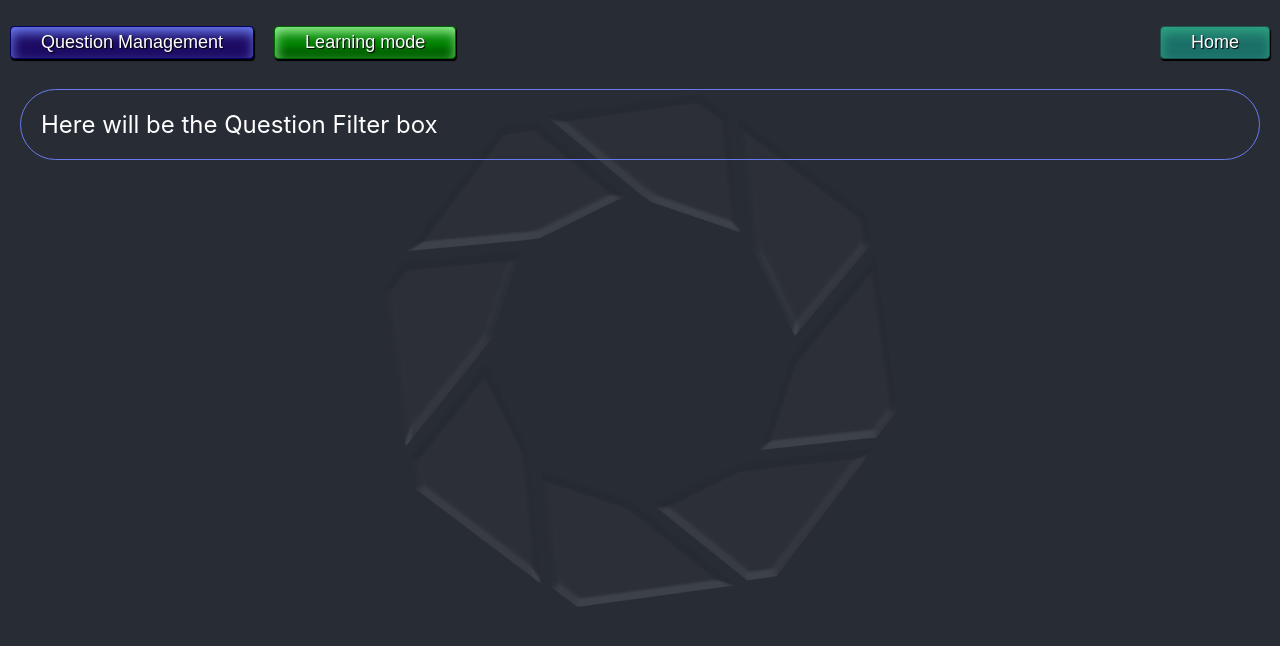
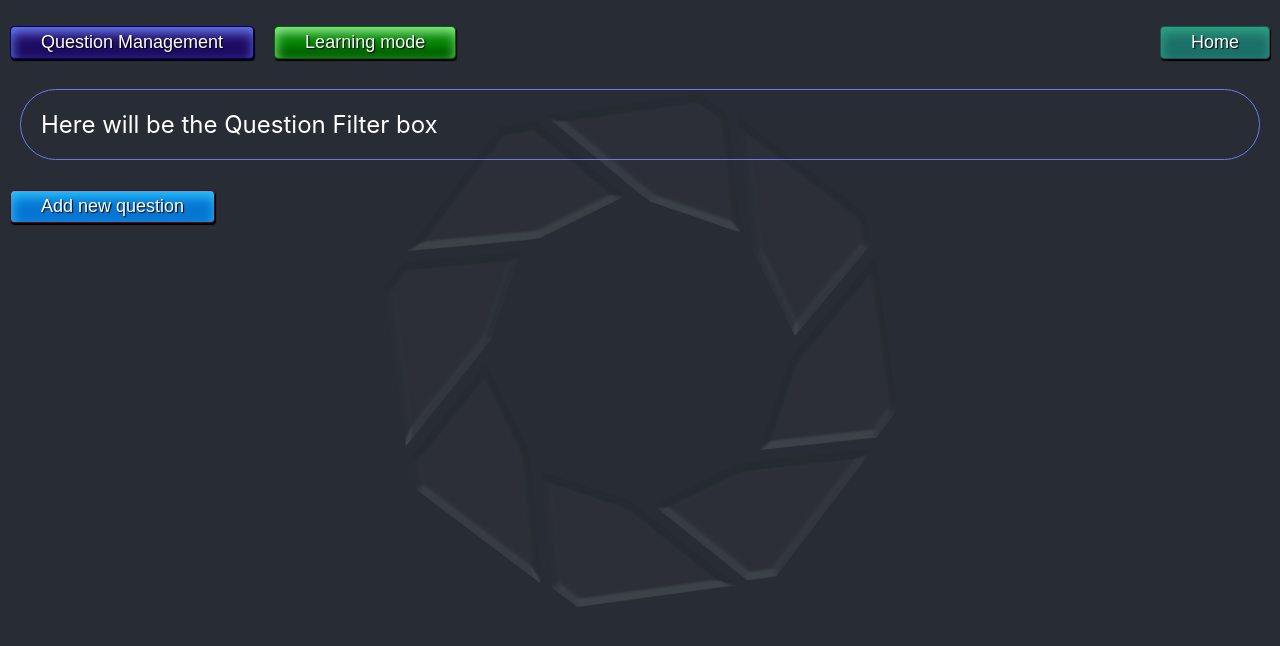
Before and after one commit to Crepkey/workbook_front_end, a React (Create React App) app: page /question-management in a window 1280 px wide. Shown: the top 646 px of the page. Built offline with nearby package versions, Linux system fonts and the light colour scheme.

Commit message:
ADD NEW QUESTION: Implementation of "ADD NEW QUESTION" button, and opening the adding from on a new page

```diff
--- a/src/App.css
+++ b/src/App.css
@@ -53,6 +53,20 @@
   -moz-box-shadow: inset 1px 6px 12px #ee5057, inset -1px -10px 5px #8e0b08, 1px 2px 1px black;
   box-shadow: inset 1px 6px 12px #ee5057, inset -1px -10px 5px #8e0b08, 1px 2px 1px black;
   background-color: #8e0b08;
+  font-size: large;
+  color: white;
+  text-shadow: 1px 1px 1px black;
+  text-align: center;
+}
+
+.light-blue-button{
+  padding: 5px 30px;
+  border: 1px solid #720005;
+  border-radius: 4px;
+  -webkit-box-shadow: inset 1px 6px 12px #2ac5ff, inset -1px -10px 5px #0775d2, 1px 2px 1px black;
+  -moz-box-shadow: inset 1px 6px 12px #2ac5ff, inset -1px -10px 5px #0775d2, 1px 2px 1px black;
+  box-shadow: inset 1px 6px 12px #2ac5ff, inset -1px -10px 5px #0775d2, 1px 2px 1px black;
+  background-color: #0775d2;
   font-size: large;
   color: white;
   text-shadow: 1px 1px 1px black;
--- a/src/App.js
+++ b/src/App.js
@@ -8,6 +8,7 @@ import LearningMode from "./pages/LearningMode";
 import QuestionManagement from './pages/QuestionManagement';
 import Button from "./components/button";
 import Home from "./pages/Home"
+import AddQuestion from "./pages/AddQuestion";
 
 
 export default function App() {
@@ -21,6 +22,7 @@ export default function App() {
             <div>
                 <Route exact path="/"               component={ () => <Home/> } />
                 <Route path="/question-management"  component={ () => <QuestionManagement/> } />
+                <Route path="/add-question"         component={ () => <AddQuestion/> } />
                 <Route path="/learning-mode"        component={ () => <LearningMode/> } />
             </div>
         </Router>
--- a/src/pages/QuestionManagement.js
+++ b/src/pages/QuestionManagement.js
@@ -3,13 +3,20 @@ import React, {Component} from 'react';
 /*Components*/
 
 import QuestionFilter from "../components/QuestionFilter";
+import Button from "../components/button";
+import AddQuestion from "./AddQuestion";
 
 export default class QuestionManagement extends Component{
 
     render() {
         return (
             <div>
-              <QuestionFilter/>
+                <QuestionFilter/>
+                <Button color="light-blue-button
+                                margin-10px-from-all-direction"
+                        href="./add-question">
+                    Add new question
+                </Button>
             </div>
         )
     }
```
